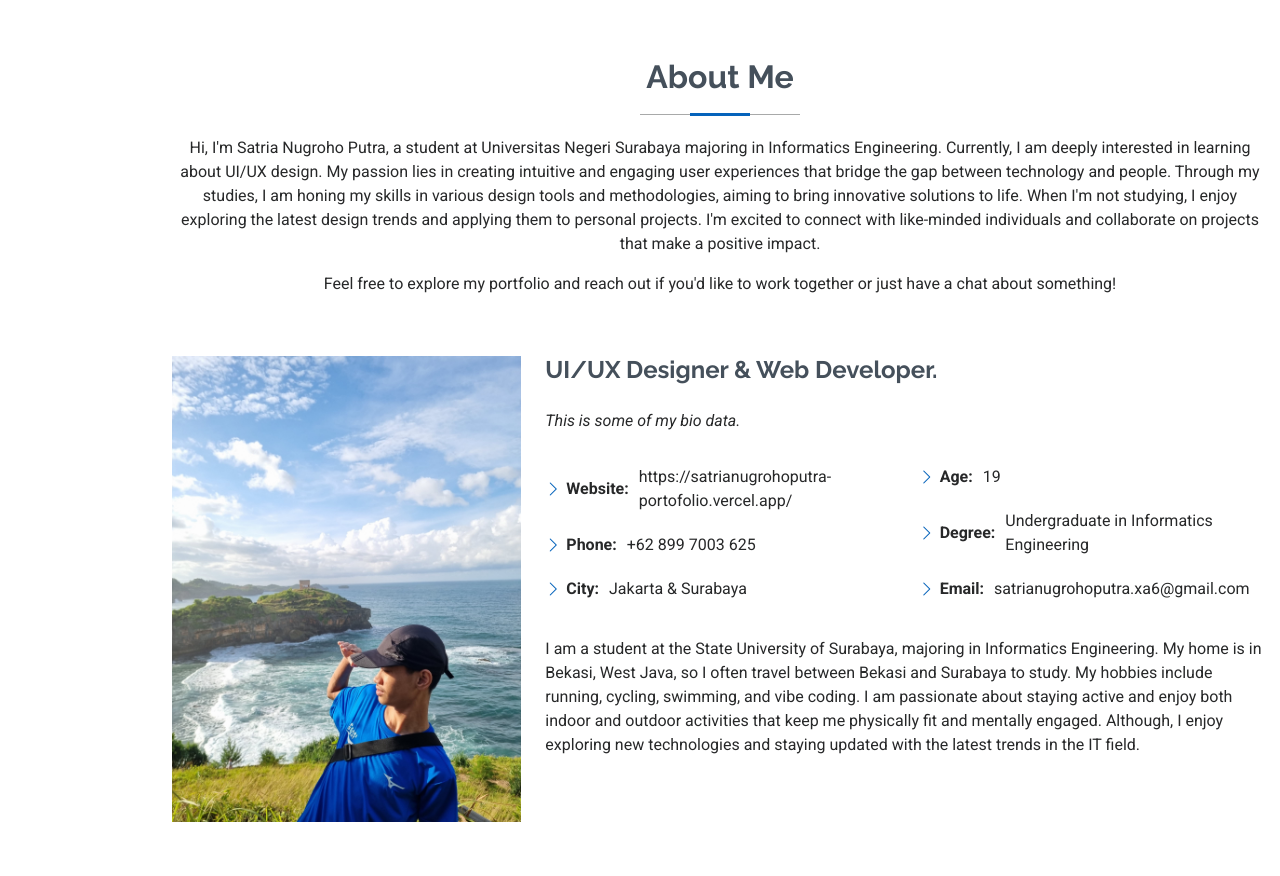
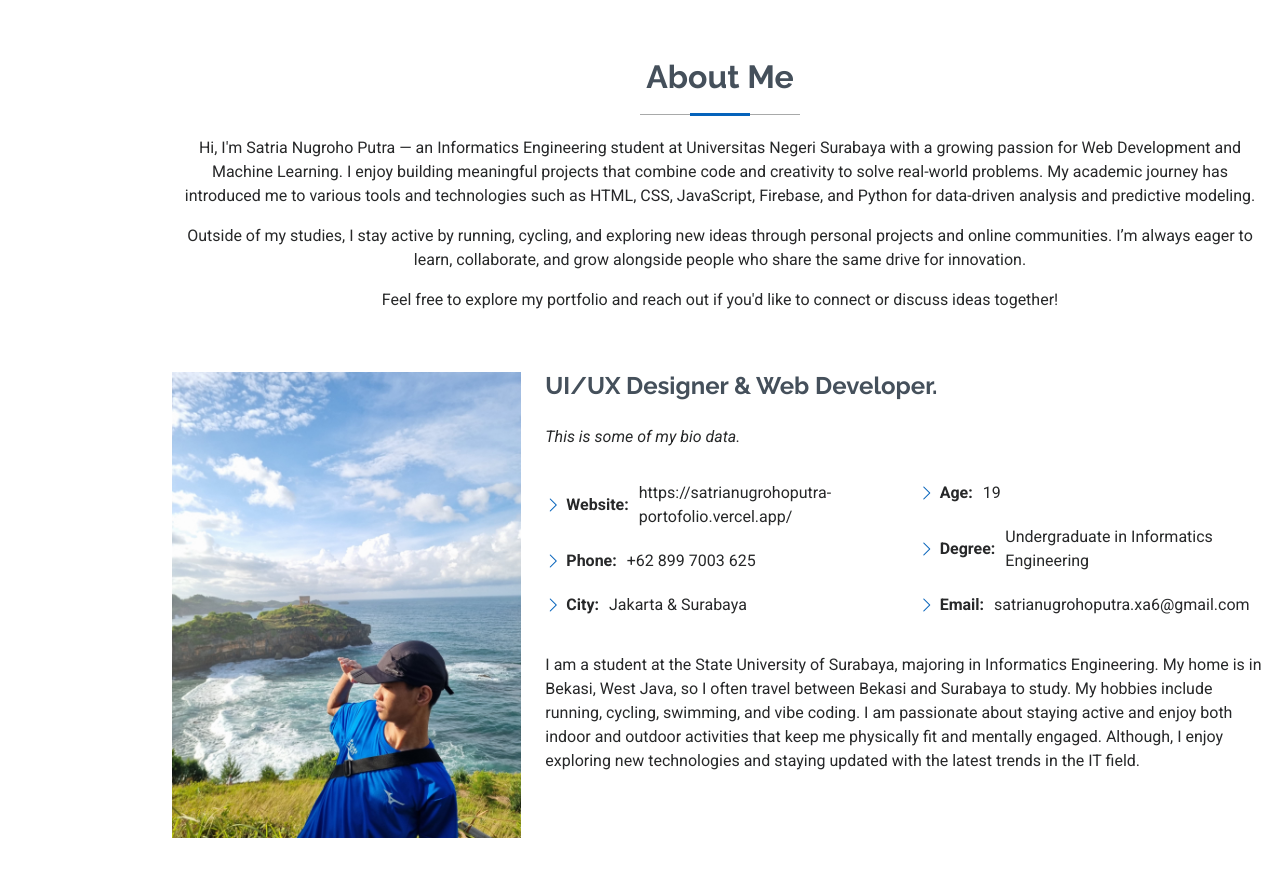
Before and after one commit to satrianugrohoputra/satrianugrohoputra.github.io, a plain HTML site: page index.html in a window 1280 px wide. Shown: the part 802-1678 px from the top of the page. Drawn offline with Linux system fonts and the light colour scheme.

Commit message:
Update index.html adjust Abotu me part description

```diff
--- a/index.html
+++ b/index.html
@@ -85,9 +85,12 @@
       <!-- Section Title -->
       <div class="container section-title" data-aos="fade-up">
         <h2>About Me</h2>
-        <p>Hi, I'm Satria Nugroho Putra, a student at Universitas Negeri Surabaya majoring in Informatics Engineering. Currently, I am deeply interested in learning about UI/UX design. My passion lies in creating intuitive and engaging user experiences that bridge the gap between technology and people. Through my studies, I am honing my skills in various design tools and methodologies, aiming to bring innovative solutions to life. When I'm not studying, I enjoy exploring the latest design trends and applying them to personal projects. I'm excited to connect with like-minded individuals and collaborate on projects that make a positive impact.</p>
+        <p>Hi, I'm Satria Nugroho Putra — an Informatics Engineering student at Universitas Negeri Surabaya with a growing passion for Web Development and Machine Learning.
+          I enjoy building meaningful projects that combine code and creativity to solve real-world problems. My academic journey has introduced me to various tools and technologies such as HTML, CSS, JavaScript, Firebase, and Python for data-driven analysis and predictive modeling.</p>
         <ul></ul>
-        <p>Feel free to explore my portfolio and reach out if you'd like to work together or just have a chat about something!</p>
+        <p>Outside of my studies, I stay active by running, cycling, and exploring new ideas through personal projects and online communities. I’m always eager to learn, collaborate, and grow alongside people who share the same drive for innovation.</p>
+        <ul></ul>
+        <p>Feel free to explore my portfolio and reach out if you'd like to connect or discuss ideas together!</p>
       </div><!-- End Section Title -->
 
       <div class="container" data-aos="fade-up" data-aos-delay="100">
@@ -384,7 +387,7 @@
               <i class="bi bi-geo-alt flex-shrink-0"></i>
               <div>
                 <h3>Address</h3>
-                <p>Tambun Selatan, Kabupaten Bekasi, Jawa Barat </p>
+                <p>Tambun Selatan, Kabupaten Bekasi, Jawa Barat</p>
               </div>
             </div><!-- End Info Item -->
 
```
